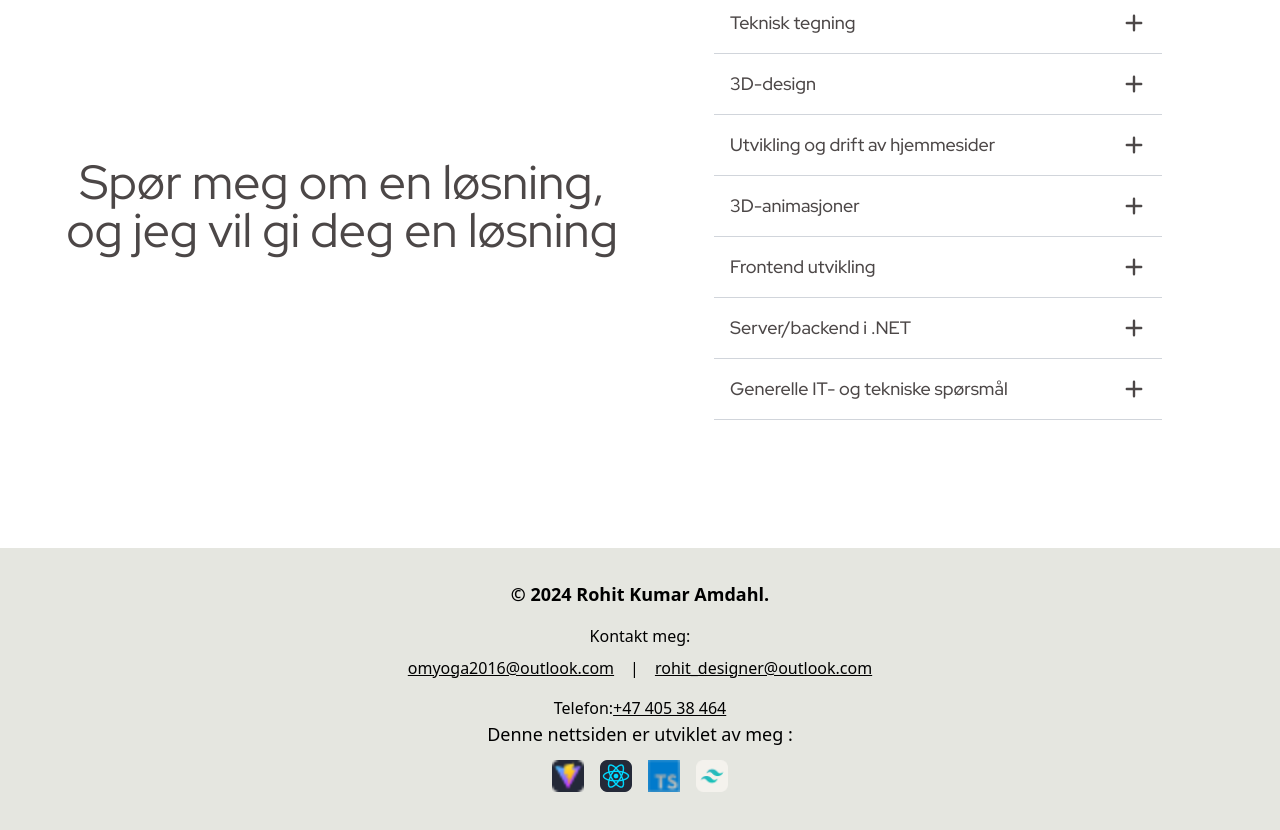
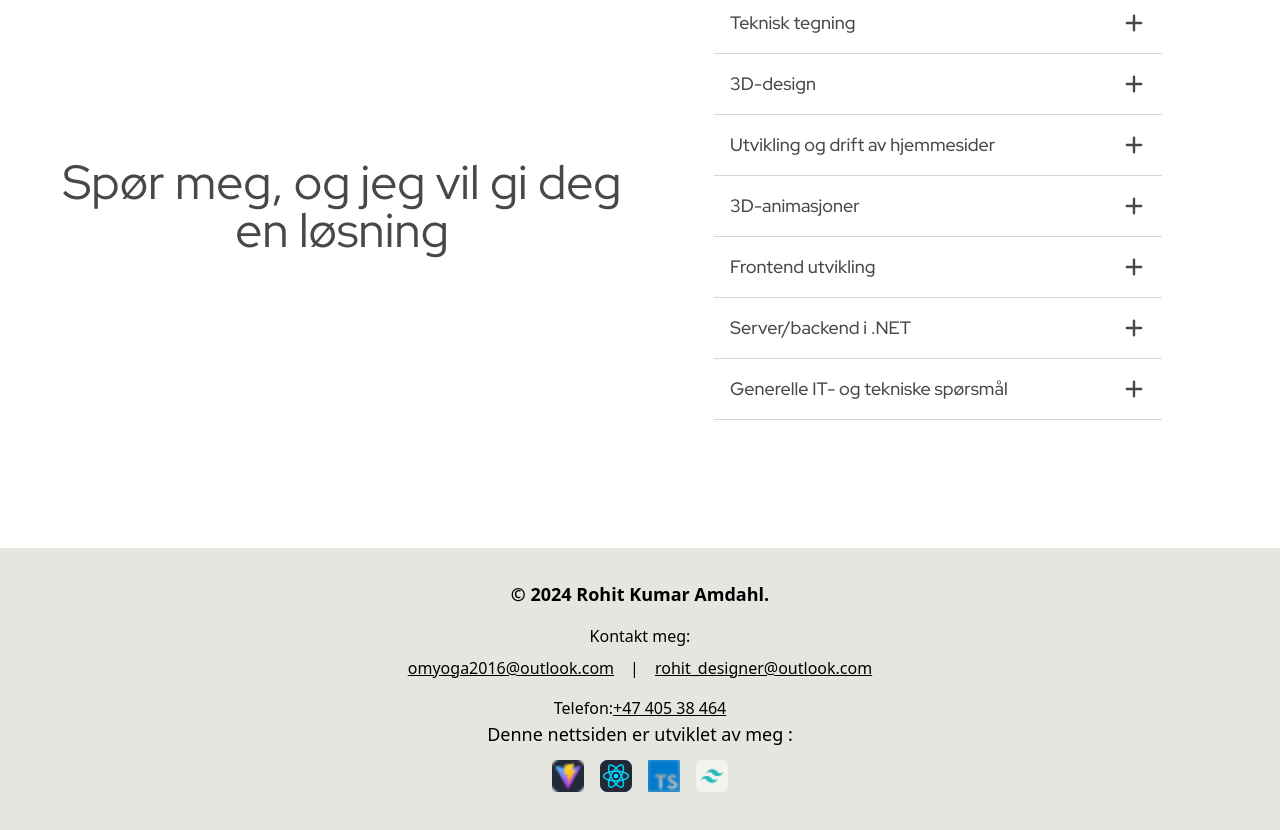
Before and after one commit to MaaRadha/3d-design-code, a React (Vite) app: page / in a window 1280 px wide. Shown: the part 2960-3790 px from the top of the page. Built offline with nearby package versions, Linux system fonts and the light colour scheme.

Commit message:
text edit

```diff
--- a/src/components/accordian/Accordion.tsx
+++ b/src/components/accordian/Accordion.tsx
@@ -24,7 +24,7 @@ const Accordion = () => {
       <div className="grid grid-cols-1 items-center lg:grid-cols-2 gap-6 py-10">
         <div>
           <h3 className="text-2xl md:text-4xl lg:text-5xl text-center py-6 my-4 text-text-dark">
-            Spør meg om en løsning, og jeg vil gi deg en løsning
+            Spør meg, og jeg vil gi deg en løsning
           </h3>
         </div>
         <div className="w-full container mx-auto max-w-md">
```
